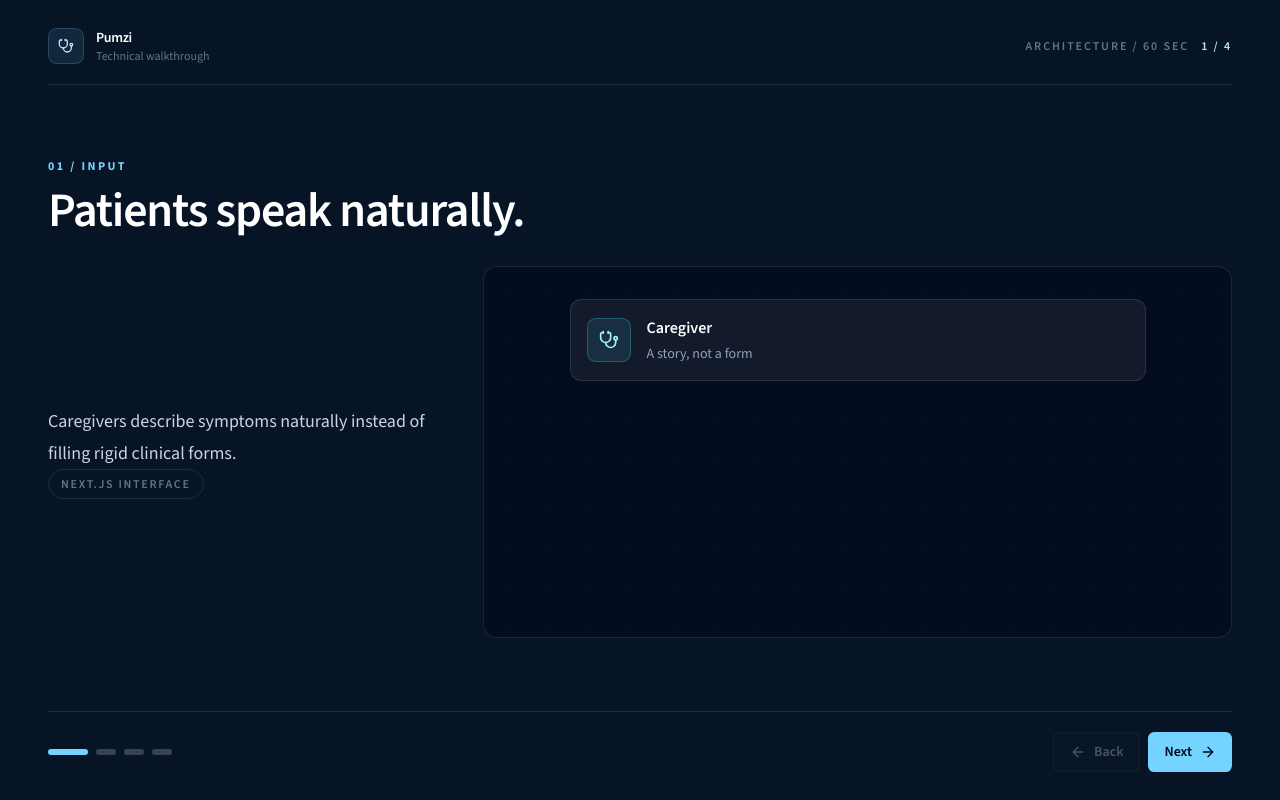
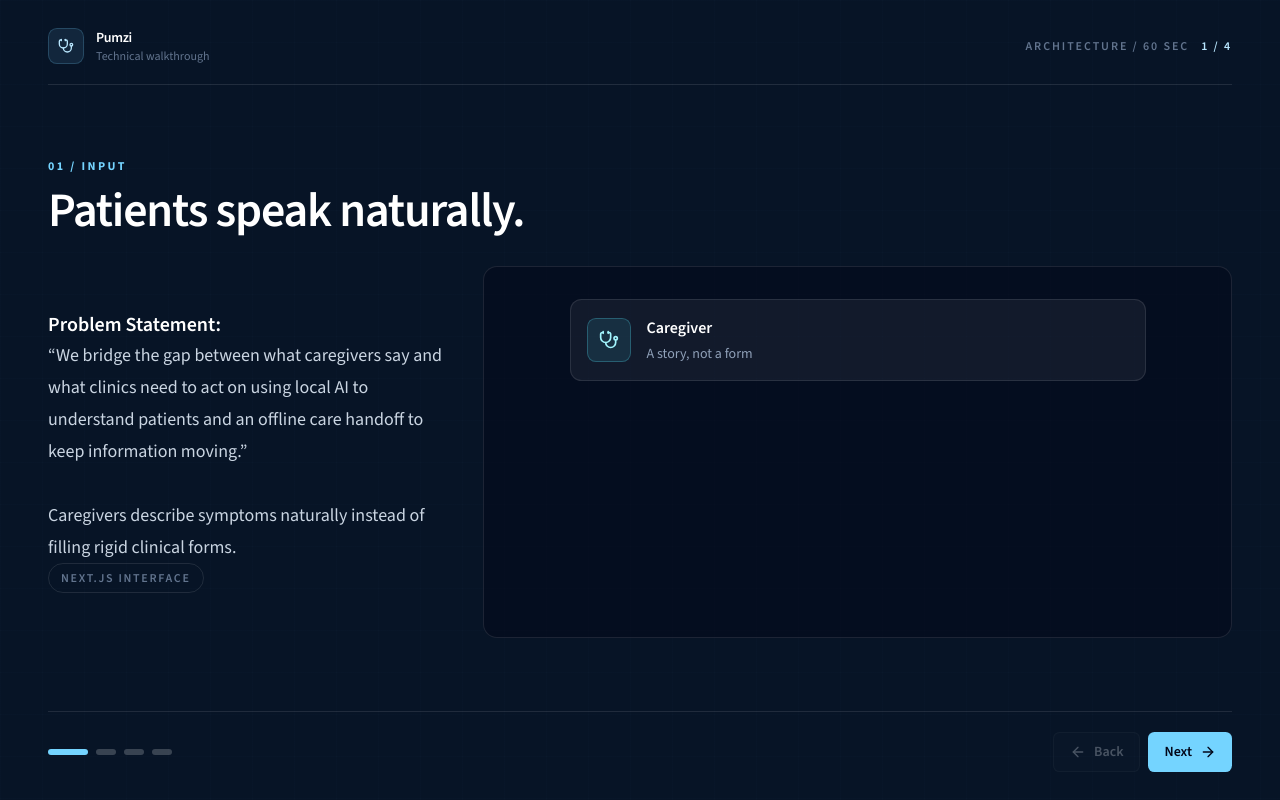
Before and after one commit to jiwonminn/pumzi, a Next.js app: page /technical-walkthrough in a window 1280 px wide. Built offline with nearby package versions, Linux system fonts and the light colour scheme.

Commit message:
added problem statement

```diff
--- a/app/technical-walkthrough/page.tsx
+++ b/app/technical-walkthrough/page.tsx
@@ -67,7 +67,9 @@ function SlideOne({ reveal }: { reveal: number }) {
   return (
     <div className="grid gap-8 lg:grid-cols-[0.7fr_1.3fr] lg:items-center">
       <div className="max-w-md">
-        <p className="text-lg leading-8 text-slate-300">Caregivers describe symptoms naturally instead of filling rigid clinical forms.</p>
+
+        <p className="font-semibold text-white text-xl">Problem Statement:</p>
+        <p className="text-lg leading-8 text-slate-300">“We bridge the gap between what caregivers say and what clinics need to act on using local AI to understand patients and an offline care handoff to keep information moving.”<br></br><br></br>Caregivers describe symptoms naturally instead of filling rigid clinical forms.</p>
         <TechStrip items={["Next.js interface"]} />
       </div>
       <div className="rounded-3xl border border-white/10 bg-slate-950/50 p-5 sm:p-8">
```
